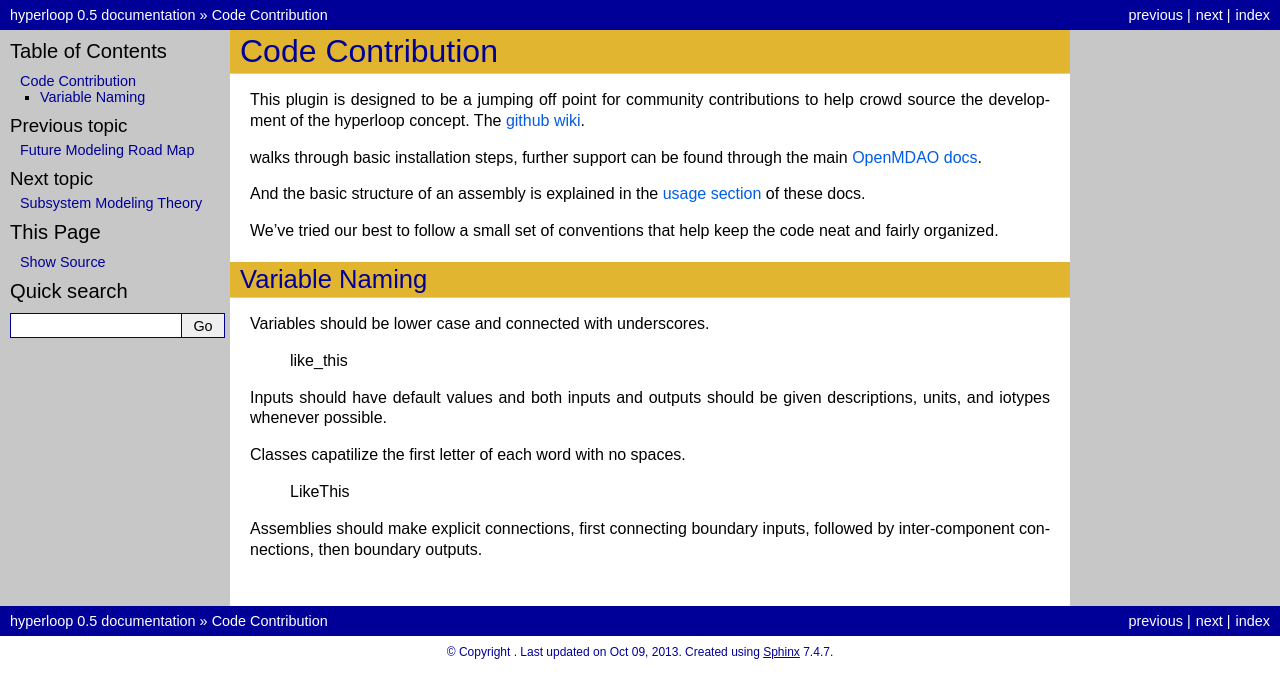
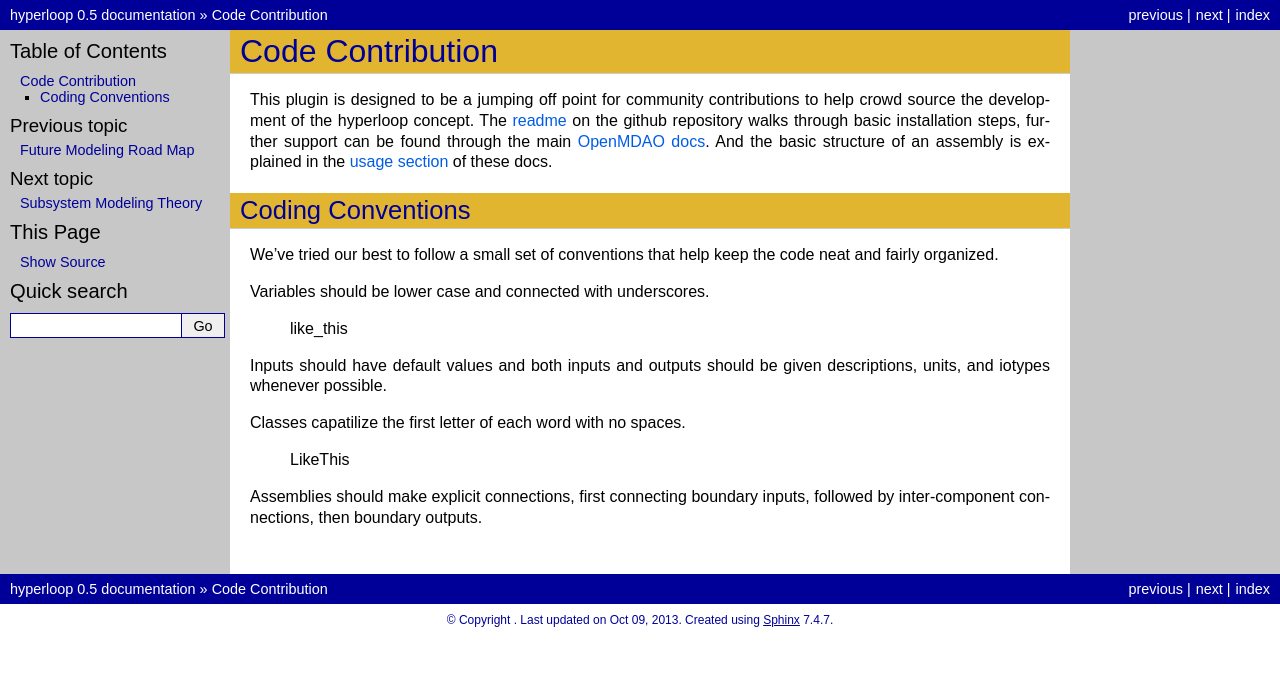
Before and after one commit to JustinSGray/Hyperloop, a Sphinx documentation site: the page built from docs/contribute.rst, in a window 1280 px wide. Shown: the top 698 px of the page. Built offline with Sphinx 7.4.7, drawn with Linux system fonts in a browser that asks for light colours.

Commit message:
last docs edits

```diff
--- a/docs/contribute.rst
+++ b/docs/contribute.rst
@@ -3,21 +3,20 @@ Code Contribution
 =================================
 
 This plugin is designed to be a jumping off point for community contributions to help crowd
-source the development of the hyperloop concept. The `github wiki`__.
+source the development of the hyperloop concept. The `readme`__ on the github repository
+walks through basic installation steps, further support can be found through the main `OpenMDAO docs`__.
+And the basic structure of an assembly is explained in the :ref:`usage section <Usage>`  of these docs.
 
-.. __: https://github.com/JustinSGray/Hyperloop
 
-walks through basic installation steps, further support can be found through the main `OpenMDAO docs`__.
+.. __: https://github.com/OpenMDAO-Plugins/Hyperloop
 
 .. __: http://openmdao.org/docs/
 
-And the basic structure of an assembly is explained in the :ref:`usage section <Usage>`  of these docs.
+Coding Conventions
+-----------------------
 
 We've tried our best to follow a small set of
 conventions that help keep the code neat and fairly organized.
-
-Variable Naming
----------------------
 
 Variables should be lower case and connected with underscores.
 
```
Also changed, not shown: docs/index.rst (+5 -2 lines).
